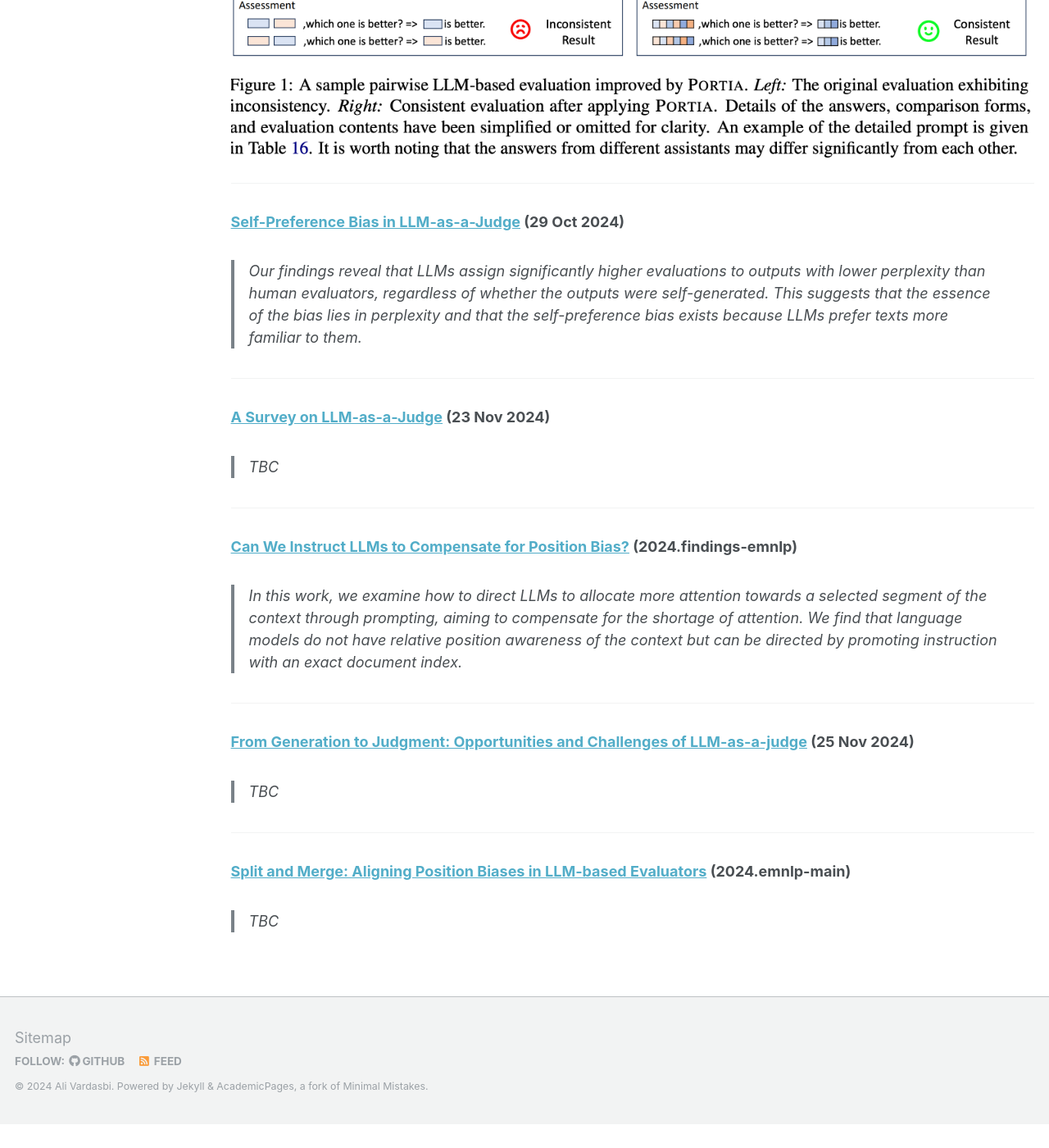
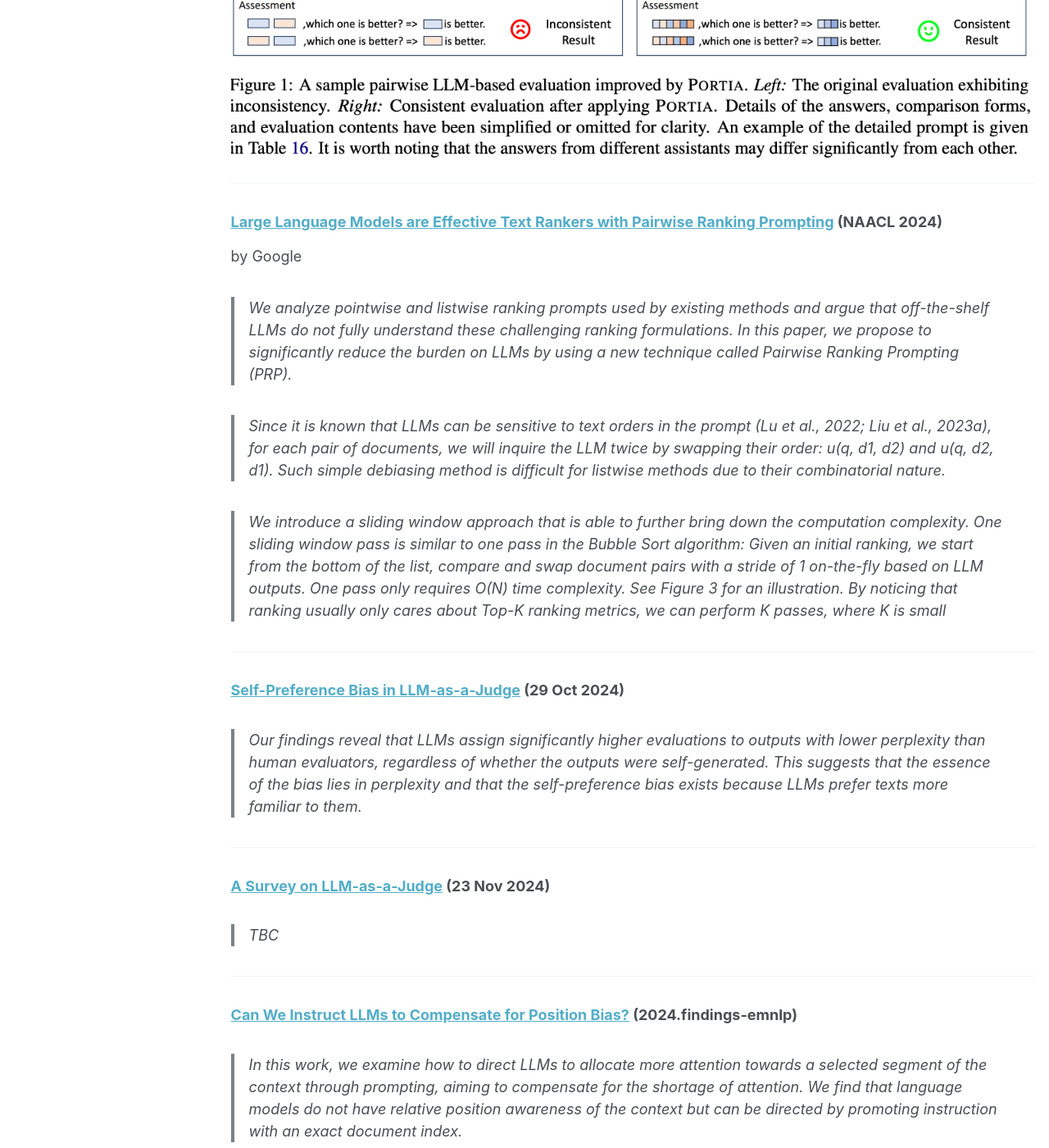
Before and after one commit to AliVard/AliVard.github.io, a Jekyll site: the page built from _pages/readings/llm-bias.md, in a window 1280 px wide and 1400 px high, scrolled down 2194 px. Shown: the whole window at 82% size. Built offline with Jekyll 4.4.1, drawn with Linux system fonts in a browser that asks for light colours; before the commit the page ends 3565 px from its top, so only the background shows below that.

Commit message:
Pairwise Ranking Prompting

```diff
--- a/_pages/readings/llm-bias.md
+++ b/_pages/readings/llm-bias.md
@@ -90,6 +90,32 @@ prompt for evaluation by LLMs.
 
 
 ---
+### [Large Language Models are Effective Text Rankers with Pairwise Ranking Prompting](https://arxiv.org/pdf/2306.17563) (NAACL 2024)
+
+by Google
+
+> We analyze pointwise and listwise ranking prompts used by existing methods and argue that off-the-shelf LLMs do not
+fully understand these challenging ranking formulations. In this paper, we propose to significantly reduce the burden on LLMs by using a new technique called Pairwise Ranking
+Prompting (PRP).
+
+> Since it is known that LLMs can be sensitive
+to text orders in the prompt (Lu et al., 2022; Liu
+et al., 2023a), for each pair of documents, we
+will inquire the LLM twice by swapping their order: u(q, d1, d2) and u(q, d2, d1). Such simple debiasing method is difficult for listwise methods due
+to their combinatorial nature.
+
+> We introduce a sliding window approach that is
+able to further bring down the computation complexity. One sliding window pass is similar to one
+pass in the Bubble Sort algorithm: Given an initial
+ranking, we start from the bottom of the list, compare and swap document pairs with a stride of 1
+on-the-fly based on LLM outputs. One pass only
+requires O(N) time complexity. See Figure 3 for
+an illustration.
+By noticing that ranking usually only cares about
+Top-K ranking metrics, we can perform K passes,
+where K is small
+
+---
 ### [Self-Preference Bias in LLM-as-a-Judge](https://arxiv.org/pdf/2410.21819) (29 Oct 2024)
 
 > Our findings reveal that LLMs assign significantly higher evaluations to outputs with lower perplexity than human evaluators, regardless of whether the outputs were self-generated. This suggests that the essence of the bias lies in perplexity and that the self-preference bias exists because LLMs prefer texts more familiar to them.
@@ -141,8 +189,3 @@ with an exact document index.
 ### []() ()
 
 > TBC-->
-
----
-### [Split and Merge: Aligning Position Biases in LLM-based Evaluators](https://aclanthology.org/2024.emnlp-main.621.pdf) (2024.emnlp-main)
-
-> TBC
```
Also changed, not shown: other parts of _pages/readings/llm-bias.md (+22 -0 lines).
